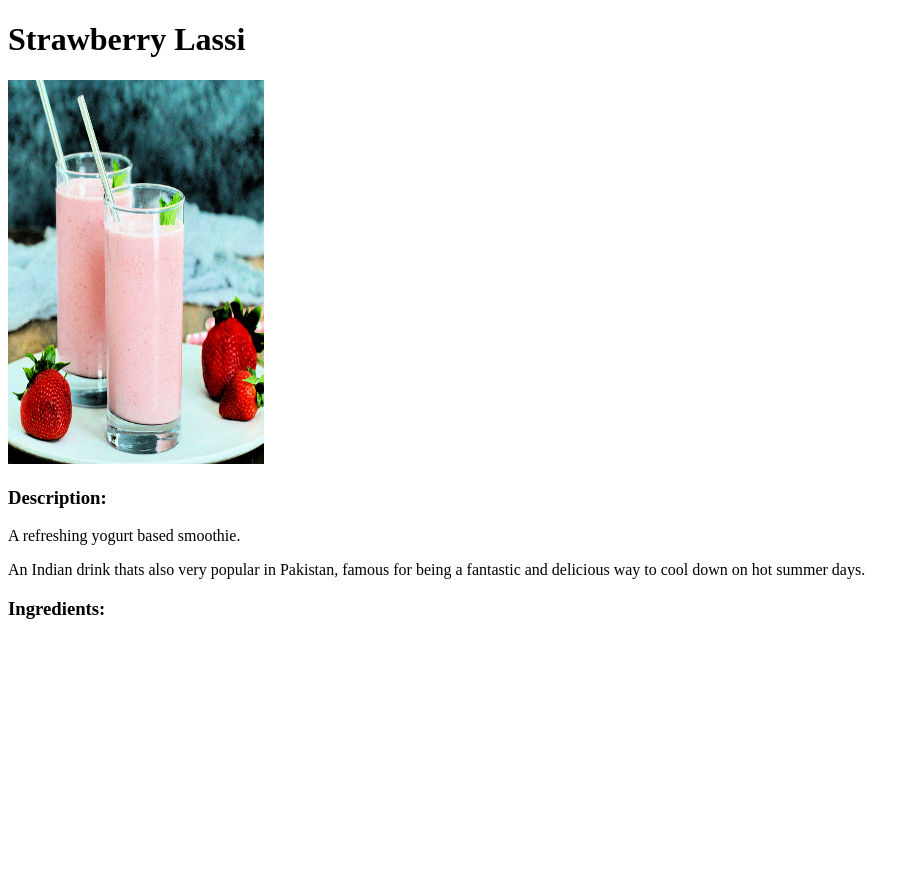
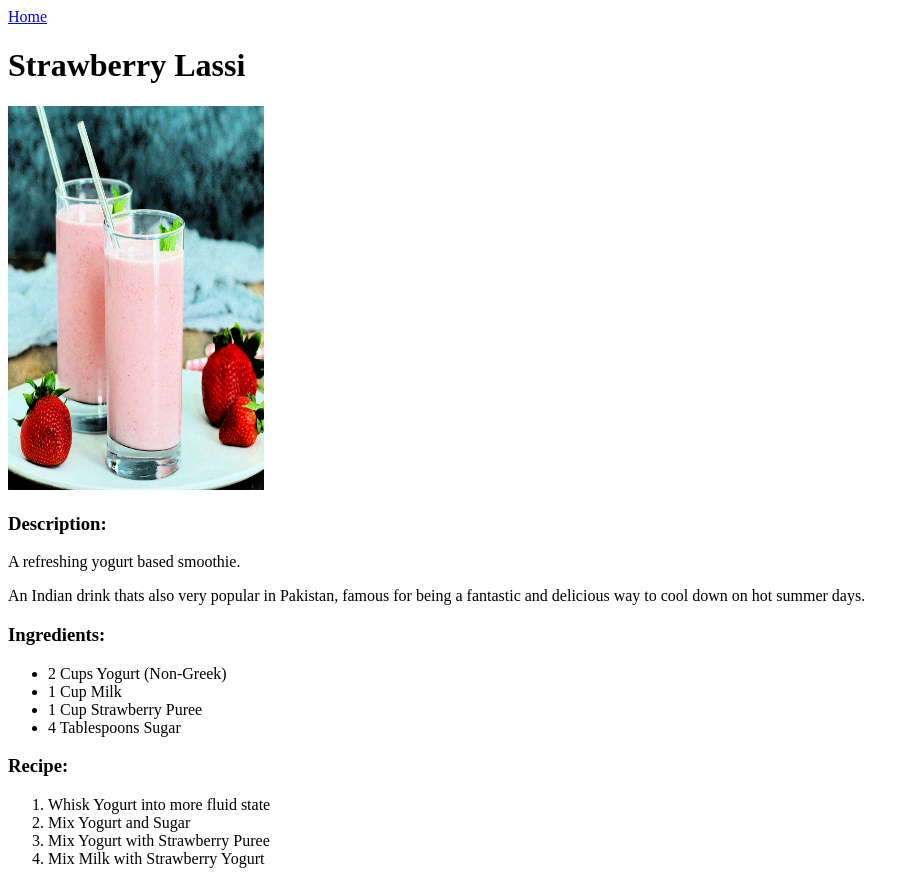
Before and after one commit to TalkingFishh/Odin-Recipes, a plain HTML site: page recipes/Strawberry_Lassi/strawberrylassi.html in a window 1280 px wide. Shown: the whole page, without its empty margins (0-920 px from the left). Before the commit the page ends 800 px from the top, so only its background shows below. Drawn offline with Linux system fonts and the light colour scheme.

Commit message:
Added recipe, project "complete"

```diff
--- a/recipes/Strawberry_Lassi/strawberrylassi.html
+++ b/recipes/Strawberry_Lassi/strawberrylassi.html
@@ -5,11 +5,25 @@
         <title>Strawberry Lassi Recipe</title>
     </head>
     <body>
+        <a href="/home/fish/repos/Odin-Recipes/index.html">Home</a>
         <h1>Strawberry Lassi</h1>
         <img src="strawberry-lassi-1.jpg" height="384" width="256">
         <h3>Description:</h3>
         <p>A refreshing yogurt based smoothie.</p>
         <p>An Indian drink thats also very popular in Pakistan, famous for being a fantastic and delicious way to cool down on hot summer days.</p>
         <h3>Ingredients:</h3>
+        <ul>
+            <li>2 Cups Yogurt (Non-Greek)</li>
+            <li>1 Cup Milk</li>
+            <li>1 Cup Strawberry Puree</li>
+            <li>4 Tablespoons Sugar</li>
+        </ul>
+        <h3>Recipe:</h3>
+        <ol>
+            <li>Whisk Yogurt into more fluid state</li>
+            <li>Mix Yogurt and Sugar</li>
+            <li>Mix Yogurt with Strawberry Puree</li>
+            <li>Mix Milk with Strawberry Yogurt</li>
+        </ol>
     </body>
 </html>
```
Also changed, not shown: index.html (+5 -3 lines), recipes/What_Ever/whatever.html (added, +25 -0 lines), recipes/What_Ever/rat.jpeg (added).
